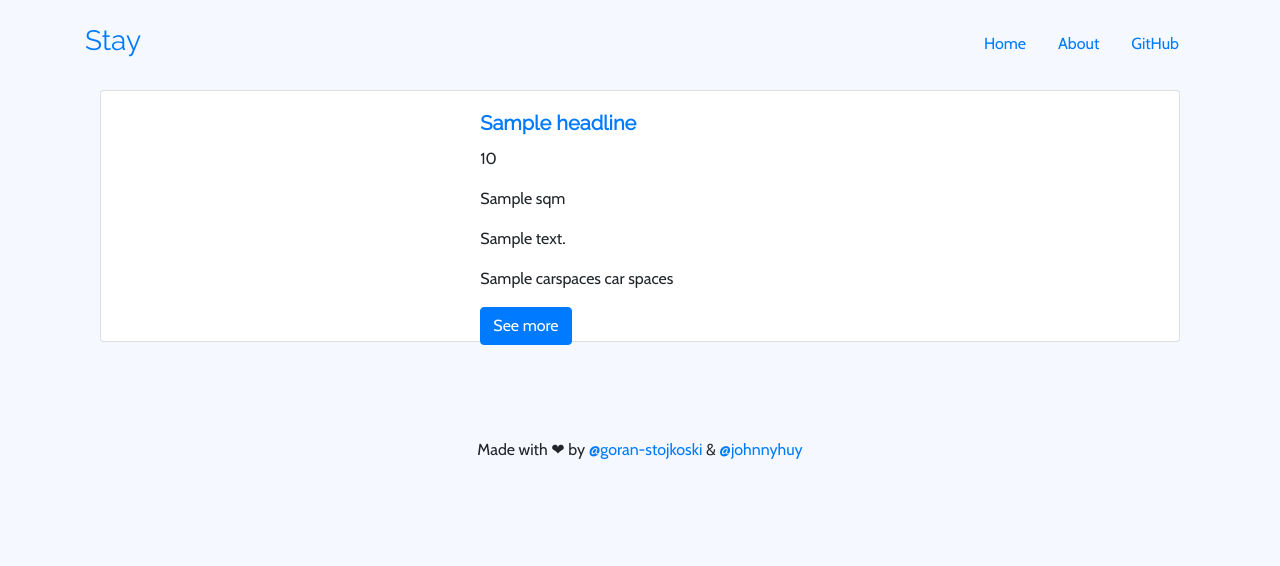
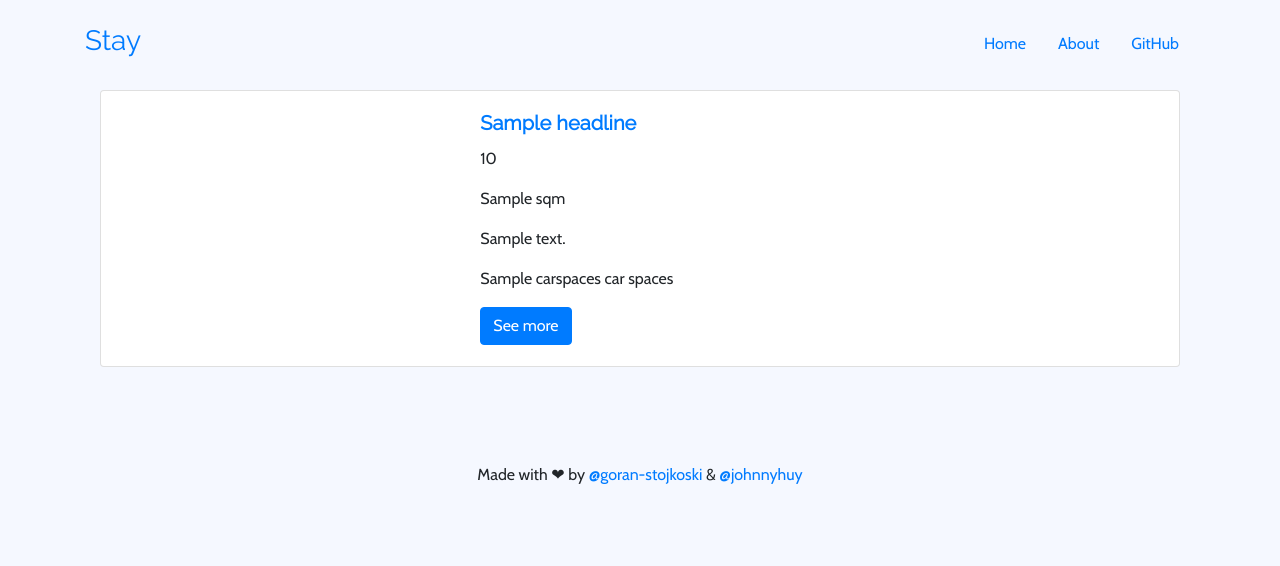
Before and after one commit to johnnyhuy/cloud-computing-assignment-two, a FastAPI app: template app/templates/listings.html in a window 1280 px wide. Shown: the top 566 px of the page. Run offline with FastAPI, Linux system fonts and the light colour scheme; the template is opened without the code that fills it: most values are stand-ins (such as "Sample title", 1, 10 or a date in 2020); parts of the project's set-up code (start-up, migrations or seed data) failed here and were passed over; some libraries are stand-ins or nearby versions.

Commit message:
Increased height

```diff
--- a/app/templates/listings.html
+++ b/app/templates/listings.html
@@ -9,9 +9,9 @@
                 <div class="card mb-5">
                     <div class="row no-gutters">
                         <div class="col-md-4 overflow-hidden">
-                            <div style="background: url('{{ listing['media'][0]['url'] }}'); height: 250px; background-position: center; background-size: cover;"></div>
+                            <div style="background: url('{{ listing['media'][0]['url'] }}'); height: 275px; background-position: center; background-size: cover;"></div>
                         </div>
-                        <div class="col-md-8" style="height: 250px;">
+                        <div class="col-md-8" style="height: 275px;">
                             <div class="card-body">
                                 <a href="{{ url_for('listing', property_id = listing['id']) }}">
                                     <h5 class="card-title font-weight-bold" style="max-width: 450px;">{{ listing['headline'] }}</h5>
```
